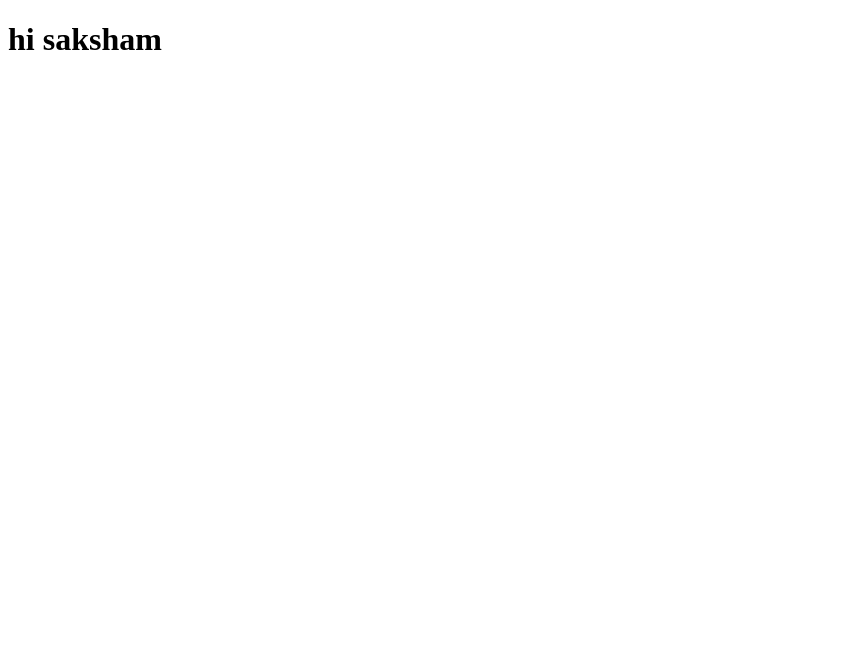
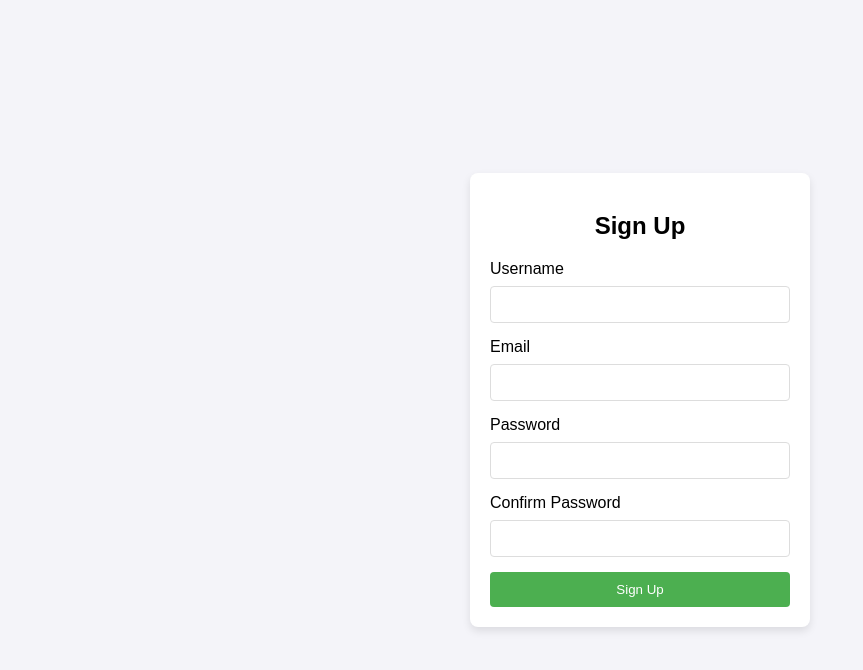
Before and after one commit to sakchib/myrepo, a plain HTML site: page index.html in a window 1280 px wide. Shown: the whole page, without its empty margins (0-863 px from the left). Drawn offline with Linux system fonts and the light colour scheme.

Commit message:
Company code

```diff
--- a/index.html
+++ b/index.html
@@ -3,9 +3,74 @@
 <head>
     <meta charset="UTF-8">
     <meta name="viewport" content="width=device-width, initial-scale=1.0">
-    <title>Document</title>
+    <title>Signup Page</title>
+    <style>
+        body {
+            font-family: Arial, sans-serif;
+            background-color: #f4f4f9;
+            display: flex;
+            justify-content: center;
+            align-items: center;
+            height: 100vh;
+            margin: 0;
+        }
+        .signup-container {
+            background-color: white;
+            padding: 20px;
+            border-radius: 8px;
+            box-shadow: 0 4px 8px rgba(0, 0, 0, 0.1);
+            width: 300px;
+        }
+        .signup-container h2 {
+            text-align: center;
+            margin-bottom: 20px;
+        }
+        .signup-container label {
+            display: block;
+            margin-bottom: 8px;
+        }
+        .signup-container input {
+            width: 100%;
+            padding: 10px;
+            margin-bottom: 15px;
+            border: 1px solid #ddd;
+            border-radius: 4px;
+            box-sizing: border-box;
+        }
+        .signup-container button {
+            width: 100%;
+            padding: 10px;
+            background-color: #4CAF50;
+            color: white;
+            border: none;
+            border-radius: 4px;
+            cursor: pointer;
+        }
+        .signup-container button:hover {
+            background-color: #45a049;
+        }
+    </style>
 </head>
 <body>
-    <h1>hi saksham</h1>
+
+<div class="signup-container">
+    <h2>Sign Up</h2>
+    <form action="#" method="POST">
+        <label for="username">Username</label>
+        <input type="text" id="username" name="username" required>
+
+        <label for="email">Email</label>
+        <input type="email" id="email" name="email" required>
+
+        <label for="password">Password</label>
+        <input type="password" id="password" name="password" required>
+
+        <label for="confirm-password">Confirm Password</label>
+        <input type="password" id="confirm-password" name="confirm-password" required>
+
+        <button type="submit">Sign Up</button>
+    </form>
+</div>
+
 </body>
 </html>
```
